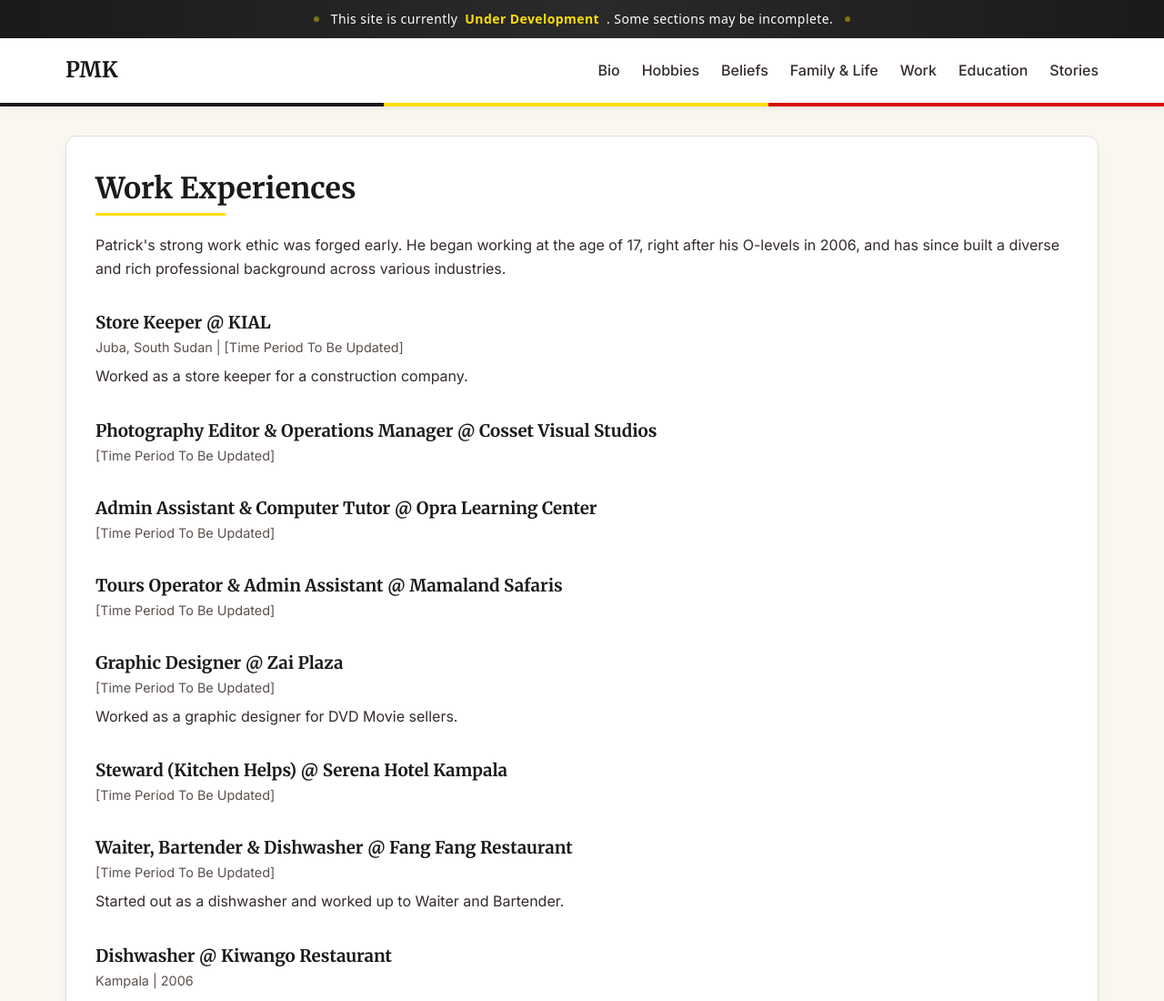
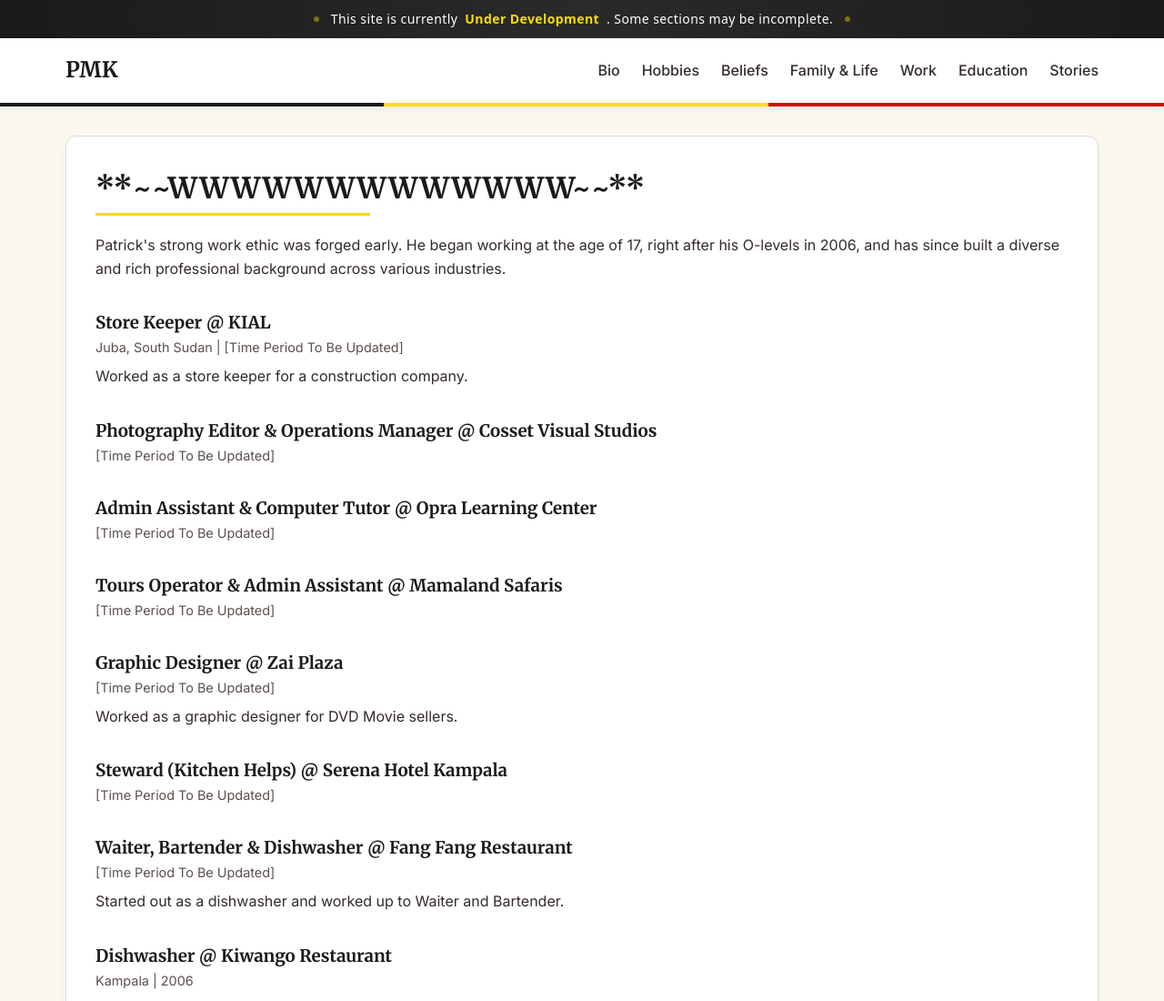
Before and after one commit to patrickkikulwe89-sys/pmk-portfolio, an Eleventy site: page my-11ty-site/work.md in a window 1280 px wide. Shown: the top 1100 px of the page at 91% size. Built offline with nearby package versions, Linux system fonts and the light colour scheme; Eleventy itself is replaced by a stand-in of ours; files that its build step writes are made by us from their sources.

Commit message:
Update Website Pages “work”

```diff
--- a/my-11ty-site/work.md
+++ b/my-11ty-site/work.md
@@ -3,8 +3,8 @@ layout: base.njk
 title: Work | Patrick Mutyaba Kikulwe
 ---
 
-        <section class="card">
-            <h2>Work Experiences</h2>
+<section class="card">
+            <h2>**~~WWWWWWWWWWWWW~~**</h2>
             <p>Patrick's strong work ethic was forged early. He began working at the age of 17, right after his O-levels in 2006, and has since built a diverse and rich professional background across various industries.</p>
 
             <div style="margin-top: 2rem;">
```
